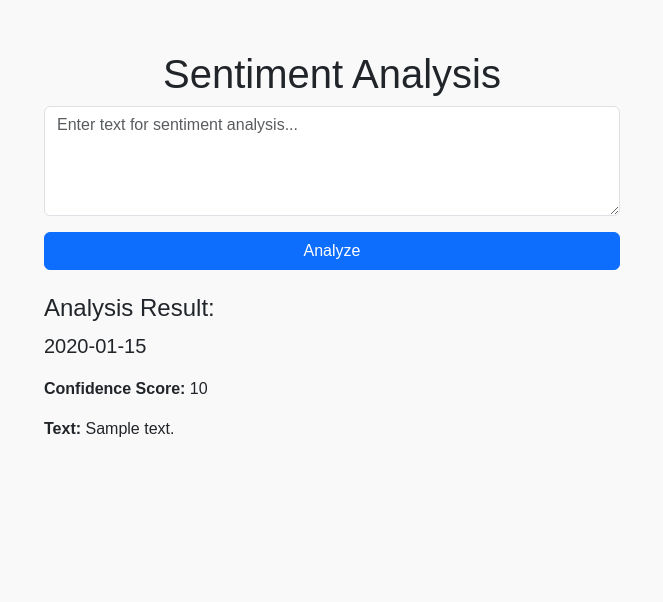
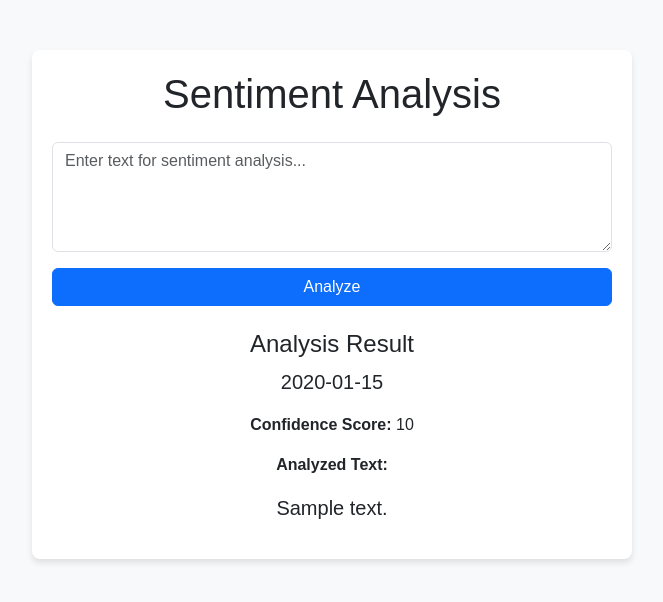
Before and after one commit to aaryan4985/sentiment-analysis, a Flask app: template templates/index.html in a window 1280 px wide. Shown: the top 602 px of the page, without its empty margins (308-971 px from the left). Run offline with Flask 3, Linux system fonts and the light colour scheme; the template is opened without the code that fills it: most values are stand-ins (such as "Sample title", 1, 10 or a date in 2020).

Commit message:
bugs fixed

```diff
--- a/app.py
+++ b/app.py
@@ -1,15 +1,22 @@
 from flask import Flask, render_template, request
-from transformers import pipeline
-
-# Initialize the sentiment analysis pipeline with a pre-trained model
-sentiment_analyzer = pipeline("sentiment-analysis")
 
 app = Flask(__name__)
 
-# Function to analyze sentiment
+# Function to analyze sentiment using a simple keyword-based approach
 def analyze_sentiment(text):
-    result = sentiment_analyzer(text)[0]
-    return result['label'], result['score']
+    positive_keywords = ['good', 'great', 'excellent', 'happy', 'positive', 'awesome', 'fantastic']
+    negative_keywords = ['bad', 'terrible', 'sad', 'negative', 'awful', 'horrible', 'poor']
+
+    text_lower = text.lower()
+    positive_count = sum(keyword in text_lower for keyword in positive_keywords)
+    negative_count = sum(keyword in text_lower for keyword in negative_keywords)
+
+    if positive_count > negative_count:
+        return 'POSITIVE', positive_count
+    elif negative_count > positive_count:
+        return 'NEGATIVE', negative_count
+    else:
+        return 'NEUTRAL', 0
 
 @app.route('/')
 def home():
--- a/templates/index.html
+++ b/templates/index.html
@@ -9,36 +9,50 @@
     <style>
         body {
             font-family: Arial, sans-serif;
-            background-color: #f9f9f9;
+            background-color: #f8f9fa;
         }
         .container {
             margin-top: 50px;
             max-width: 600px;
+            padding: 20px;
+            background-color: white;
+            border-radius: 8px;
+            box-shadow: 0 4px 6px rgba(0, 0, 0, 0.1);
         }
         .result {
             margin-top: 20px;
         }
-        .positive { color: green; }
-        .negative { color: red; }
-        .neutral { color: gray; }
+        .positive {
+            color: green;
+            font-weight: bold;
+        }
+        .negative {
+            color: red;
+            font-weight: bold;
+        }
+        .neutral {
+            color: gray;
+            font-weight: bold;
+        }
     </style>
 </head>
 <body>
     <div class="container">
-        <h1 class="text-center">Sentiment Analysis</h1>
+        <h1 class="text-center mb-4">Sentiment Analysis</h1>
         <form action="/analyze" method="POST">
             <div class="mb-3">
-                <textarea class="form-control" name="text" rows="4" placeholder="Enter text for sentiment analysis..."></textarea>
+                <textarea class="form-control" name="text" rows="4" placeholder="Enter text for sentiment analysis..." required></textarea>
             </div>
             <button type="submit" class="btn btn-primary w-100">Analyze</button>
         </form>
 
         {% if sentiment %}
-        <div class="result mt-4">
-            <h4>Analysis Result:</h4>
+        <div class="result mt-4 text-center">
+            <h4>Analysis Result</h4>
             <p class="lead {{ sentiment | lower }}">{{ sentiment }}</p>
             <p><strong>Confidence Score:</strong> {{ score | round(2) }}</p>
-            <p><strong>Text:</strong> {{ text }}</p>
+            <p><strong>Analyzed Text:</strong></p>
+            <blockquote class="blockquote">{{ text }}</blockquote>
         </div>
         {% endif %}
     </div>
```
